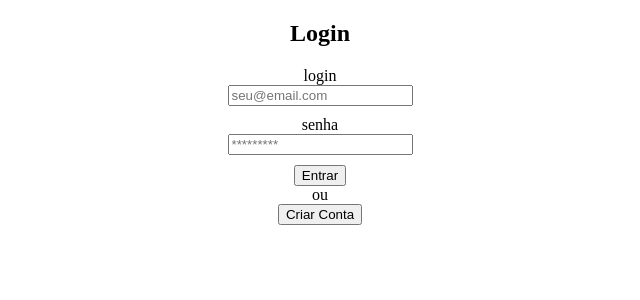
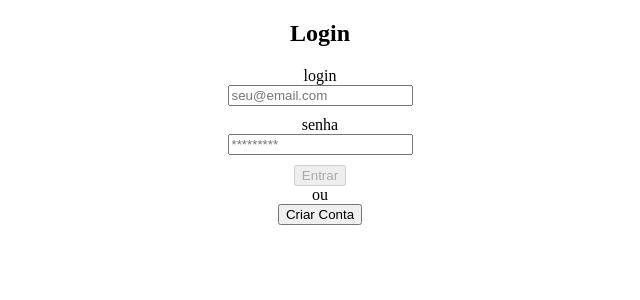
Before and after one commit to marcosalexandria/pagina-login, an Angular app: page /login in a window 1280 px wide. Shown: the top 300 px of the page, without its empty margins (320-960 px from the left). Built offline with nearby package versions, Linux system fonts and the light colour scheme.

Commit message:
habilita o botão entrar só quando os campos forem validos

```diff
--- a/src/app/components/defalt-login-layout/defalt-login-layout.component.html
+++ b/src/app/components/defalt-login-layout/defalt-login-layout.component.html
@@ -5,7 +5,7 @@
   -->
   <ng-content></ng-content>
 
-  <button class="btn-primario" (click)="submit()"> {{textoBotaoPrimario}} </button>
+  <button class="btn-primario" (click)="submit()" [disabled]="desabilitaBotaoPrimario"> {{textoBotaoPrimario}} </button>
 
   <div>
     <span>ou</span>
--- a/src/app/components/defalt-login-layout/defalt-login-layout.component.ts
+++ b/src/app/components/defalt-login-layout/defalt-login-layout.component.ts
@@ -11,6 +11,7 @@ export class DefaltLoginLayoutComponent {
   @Input() titulo: string = "";
   @Input() textoBotaoPrimario: string = "";
   @Input() textoBotaoSegundario: string = "";
+  @Input() desabilitaBotaoPrimario: boolean = true;
 
   @Output("submit") onSubmit = new EventEmitter();
   @Output("navigate") onNavigate = new EventEmitter();
--- a/src/app/pages/login/login.component.html
+++ b/src/app/pages/login/login.component.html
@@ -3,7 +3,8 @@
   textoBotaoPrimario = "Entrar"
   textoBotaoSegundario = "Criar Conta"
   (submit)="entrar()"
-  (navigate)="navegaParaCadastro()">
+  (navigate)="navegaParaCadastro()"
+  [desabilitaBotaoPrimario]="!loginForm.valid">
 
   <form [formGroup]="loginForm"> <!-- pegando no filho com ng-content-->
     <app-input-primario
```
